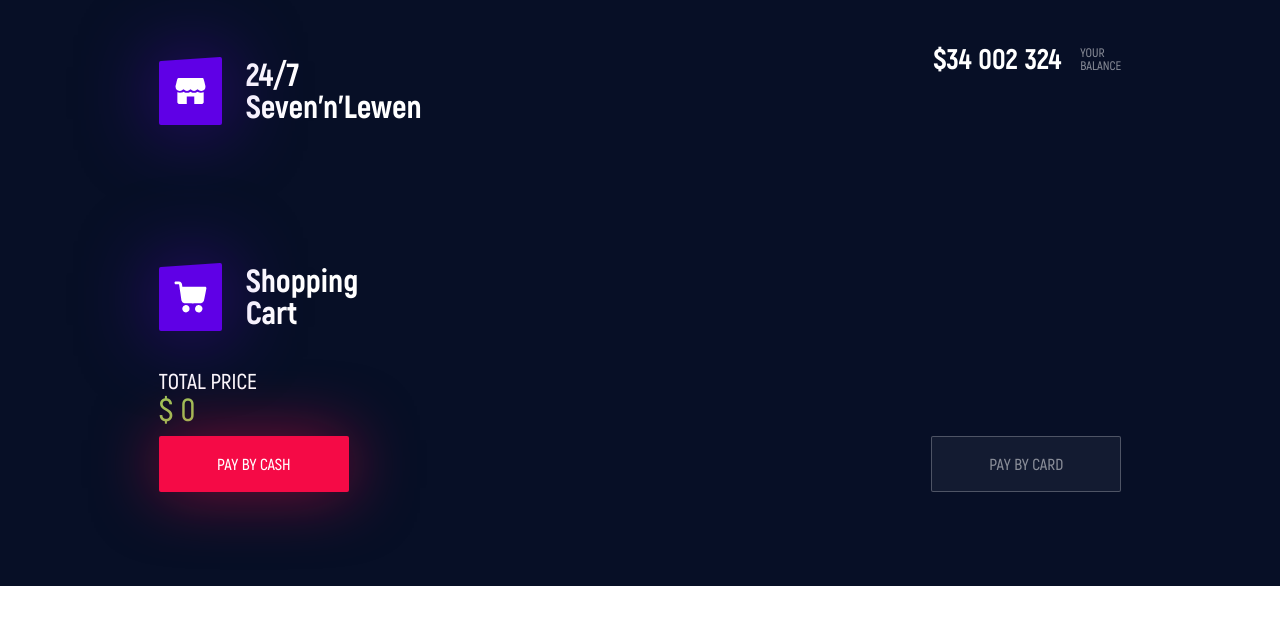
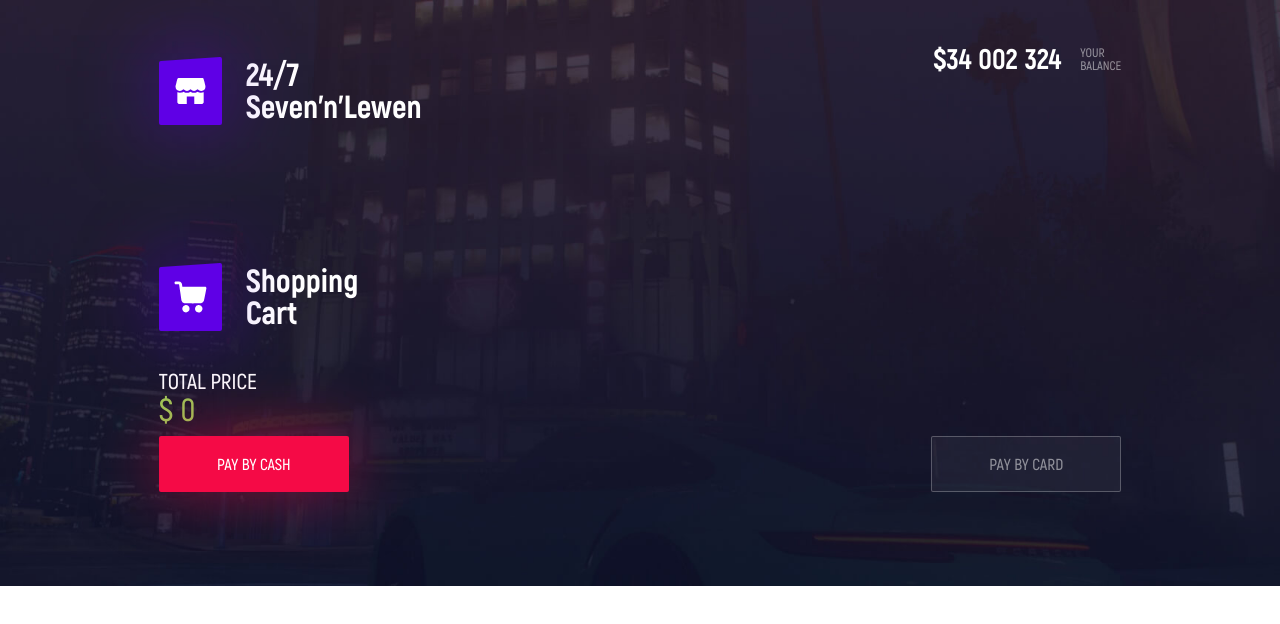
Before and after one commit to ArthurSegato/UI-Complexo, a plain HTML site: page index.html in a window 1280 px wide. Drawn offline with Linux system fonts and the light colour scheme; the site is published under a folder, as on GitHub Pages, so addresses that start at the root find nothing; no server answers.

Commit message:
Update store.css

```diff
--- a/assets/styles/store.css
+++ b/assets/styles/store.css
@@ -94,7 +94,7 @@ background-container {
 	display: flex;
 	background-attachment: fixed;
 	background-color: var(--corBackground);
-	background-image: url('/assets/images/background.jpg');
+	background-image: url('../images/background.jpg');
 	background-position: center;
 	background-repeat: no-repeat;
 	background-size: cover;
```
